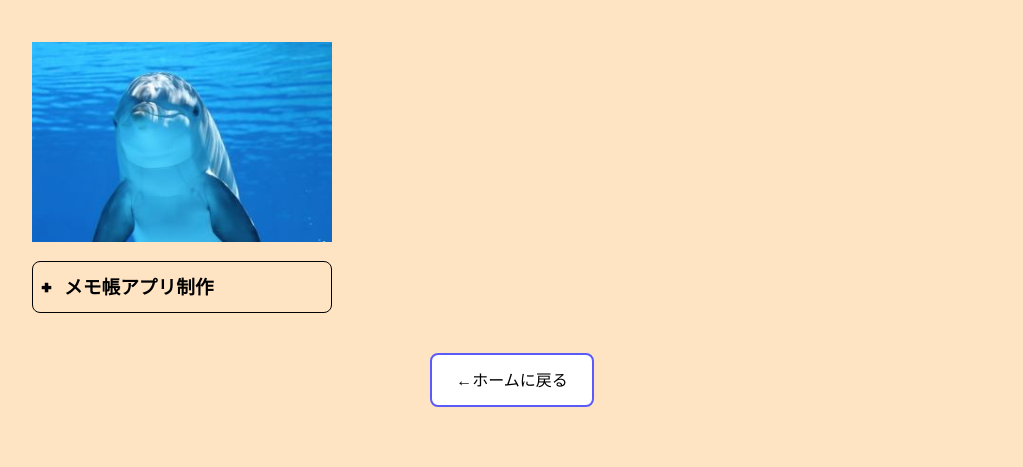
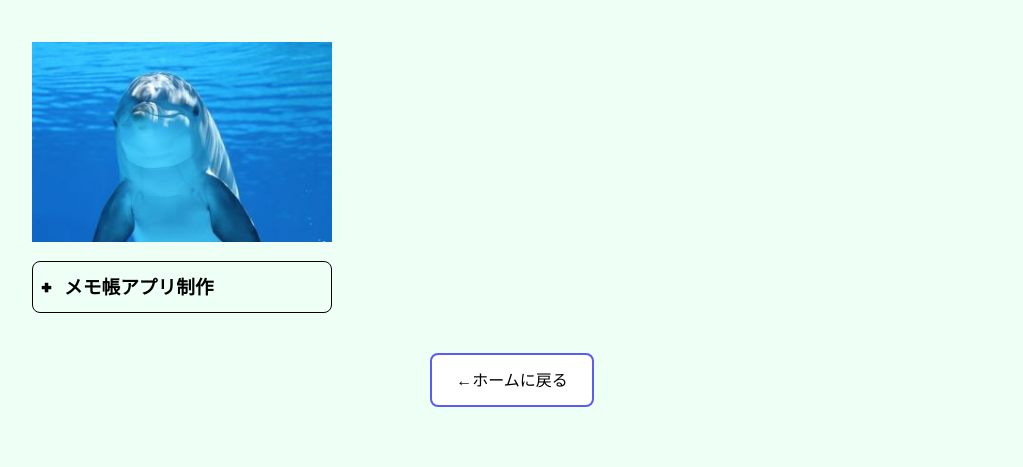
Before and after one commit to suzuki-ctrl/portfolio-my-website, a plain HTML site: page works.html in a window 1280 px wide. Shown: the part 426-893 px from the top of the page, without its empty margins (128-1151 px from the left). Drawn offline with Linux system fonts and the light colour scheme.

Commit message:
Add files via upload

```diff
--- a/css/style.scss
+++ b/css/style.scss
@@ -440,7 +440,7 @@ footer {
 
 //works css
 .works-boby {
-    background-color: bisque;
+    background-color: rgb(238, 255, 245);
 }
 .sec-title2 {
     font-size: 40px;
```
Also changed, not shown: css/style.css, 1 other file.
